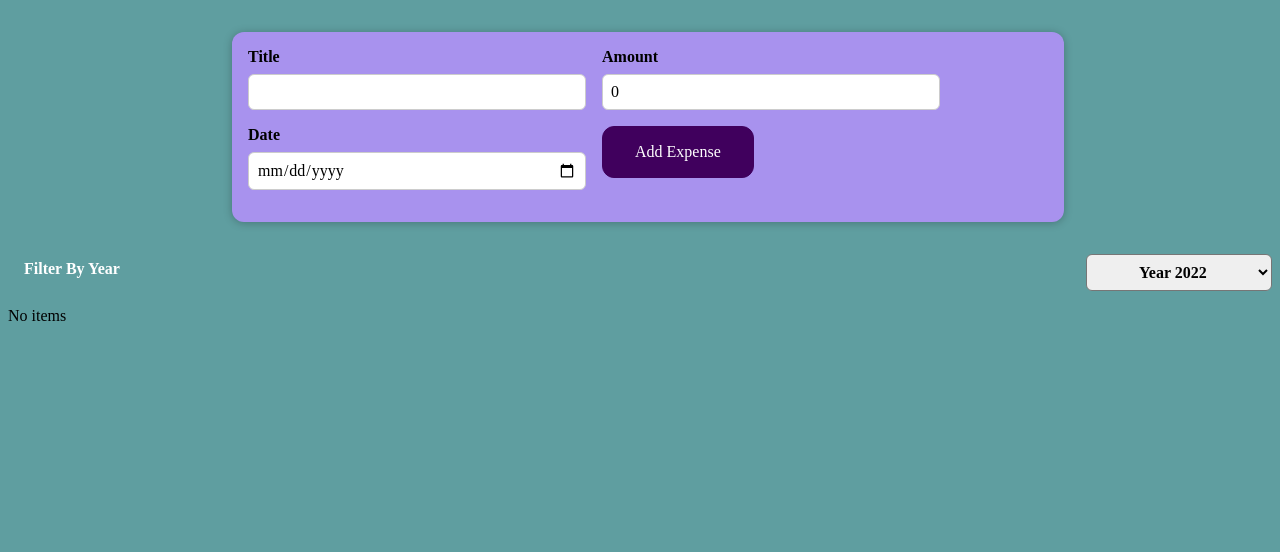
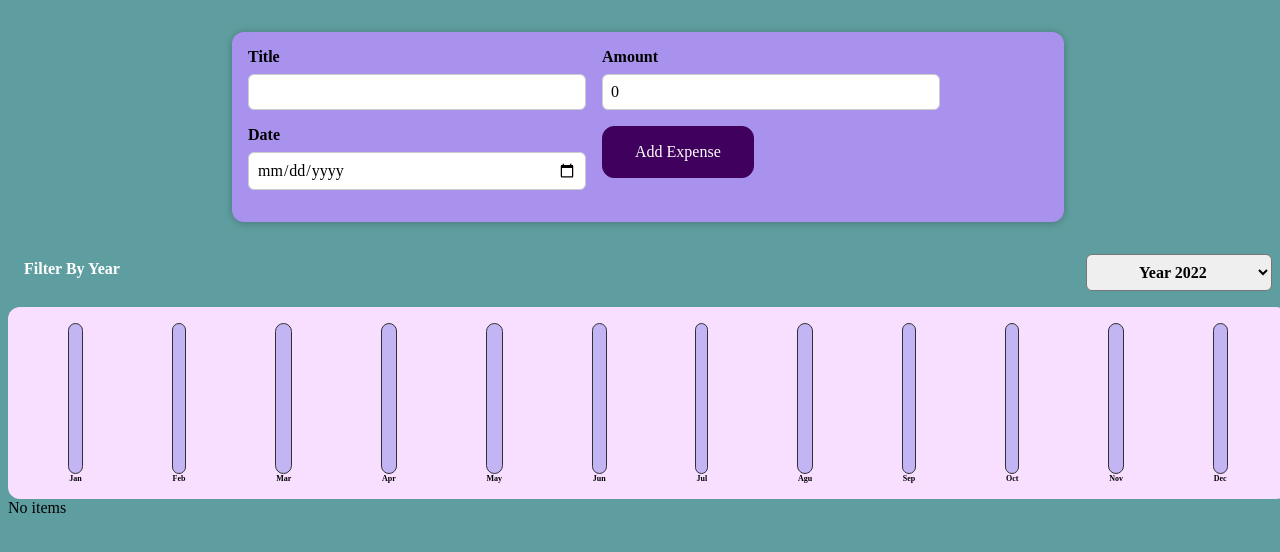
Before and after one commit to cemtaskin/react_2025, a React (Vite) app: page / in a window 1280 px wide. Shown: the top 552 px of the page. Built offline with nearby package versions, Linux system fonts and the light colour scheme.

Commit message:
ChartBar added

```diff
--- a/src/App.jsx
+++ b/src/App.jsx
@@ -3,6 +3,7 @@ import "./App.css";
 import Expenses from "./components/Expenses/Expenses";
 import NewExpense from "./components/NewExpense/NewExpense";
 import ExpenseFilter from "./components/ExpenseFilter/ExpenseFilter";
+import ExpenseChart from "./components/Expenses/ExpenseChart";
 
 const App = () => {
   /*
@@ -36,6 +37,7 @@ const App = () => {
         onChangeFilter={dropDownChangeHandler}
         selected={year}
       ></ExpenseFilter>
+      <ExpenseChart expenses={filteredExpenses()}></ExpenseChart>
       <Expenses expenses={filteredExpenses()}></Expenses>
     </div>
   );
--- /dev/null
+++ b/src/components/Chart/Chart.css
@@ -0,0 +1,9 @@
+.chart {
+  padding: 1rem;
+  border-radius: 12px;
+  background-color: #f8dfff;
+  text-align: center;
+  display: flex;
+  justify-content: space-around;
+  height: 10rem;
+}
--- /dev/null
+++ b/src/components/Chart/Chart.jsx
@@ -0,0 +1,22 @@
+import "./Chart.css";
+import ChartBar from "./ChartBar";
+
+const Chart = ({ dataPoints }) => {
+  const dataPointValues = dataPoints.map((dataPoint) => dataPoint.value);
+  const totalMaximum = Math.max(...dataPointValues);
+
+  return (
+    <div className="chart">
+      {dataPoints.map((dataPoint) => (
+        <ChartBar
+          key={dataPoint.label}
+          value={dataPoint.value}
+          label={dataPoint.label}
+          maxValue={totalMaximum}
+        />
+      ))}
+    </div>
+  );
+};
+
+export default Chart;
--- /dev/null
+++ b/src/components/Chart/ChartBar.css
@@ -0,0 +1,30 @@
+.chart-bar {
+  height: 100%;
+  display: flex;
+  flex-direction: column;
+  align-items: center;
+}
+
+.chart-bar__inner {
+  height: 100%;
+  width: 100%;
+  border: 1px solid #313131;
+  border-radius: 12px;
+  background-color: #c3b4f3;
+  overflow: hidden;
+  display: flex;
+  flex-direction: column;
+  justify-content: flex-end;
+}
+
+.chart-bar__fill {
+  background-color: #4826b9;
+  width: 100%;
+  transition: all 0.3s ease-out;
+}
+
+.chart-bar__label {
+  font-weight: bold;
+  font-size: 0.5rem;
+  text-align: center;
+}
--- /dev/null
+++ b/src/components/Chart/ChartBar.jsx
@@ -0,0 +1,23 @@
+import "./ChartBar.css";
+
+const ChartBar = ({ label, value, maxValue, max }) => {
+  var barFillHeight = "0%";
+
+  if (maxValue > 0) {
+    barFillHeight = Math.round((value / maxValue) * 100) + "%";
+  }
+
+  return (
+    <div className="chart-bar">
+      <div className="chart-bar__inner">
+        <div
+          className="chart-bar__fill"
+          style={{ height: barFillHeight }}
+        ></div>
+      </div>
+      <div className="chart-bar__label">{label}</div>
+    </div>
+  );
+};
+
+export default ChartBar;
--- /dev/null
+++ b/src/components/Expenses/ExpenseChart.jsx
@@ -0,0 +1,27 @@
+import Chart from "../Chart/Chart";
+import "./ExpenseChart.css";
+const ExpenseChart = ({ expenses }) => {
+  const dataPoints = [
+    { label: "Jan", value: 0 },
+    { label: "Feb", value: 0 },
+    { label: "Mar", value: 0 },
+    { label: "Apr", value: 0 },
+    { label: "May", value: 0 },
+    { label: "Jun", value: 0 },
+    { label: "Jul", value: 0 },
+    { label: "Agu", value: 0 },
+    { label: "Sep", value: 0 },
+    { label: "Oct", value: 0 },
+    { label: "Nov", value: 0 },
+    { label: "Dec", value: 0 },
+  ];
+
+  for (const expense of expenses) {
+    const expenseMonth = new Date(expense.date).getMonth();
+    dataPoints[expenseMonth].value += expense.amount;
+  }
+
+  return <Chart dataPoints={dataPoints}></Chart>;
+};
+
+export default ExpenseChart;
```
Also changed, not shown: src/components/Expenses/ExpenseChart.css (added).
